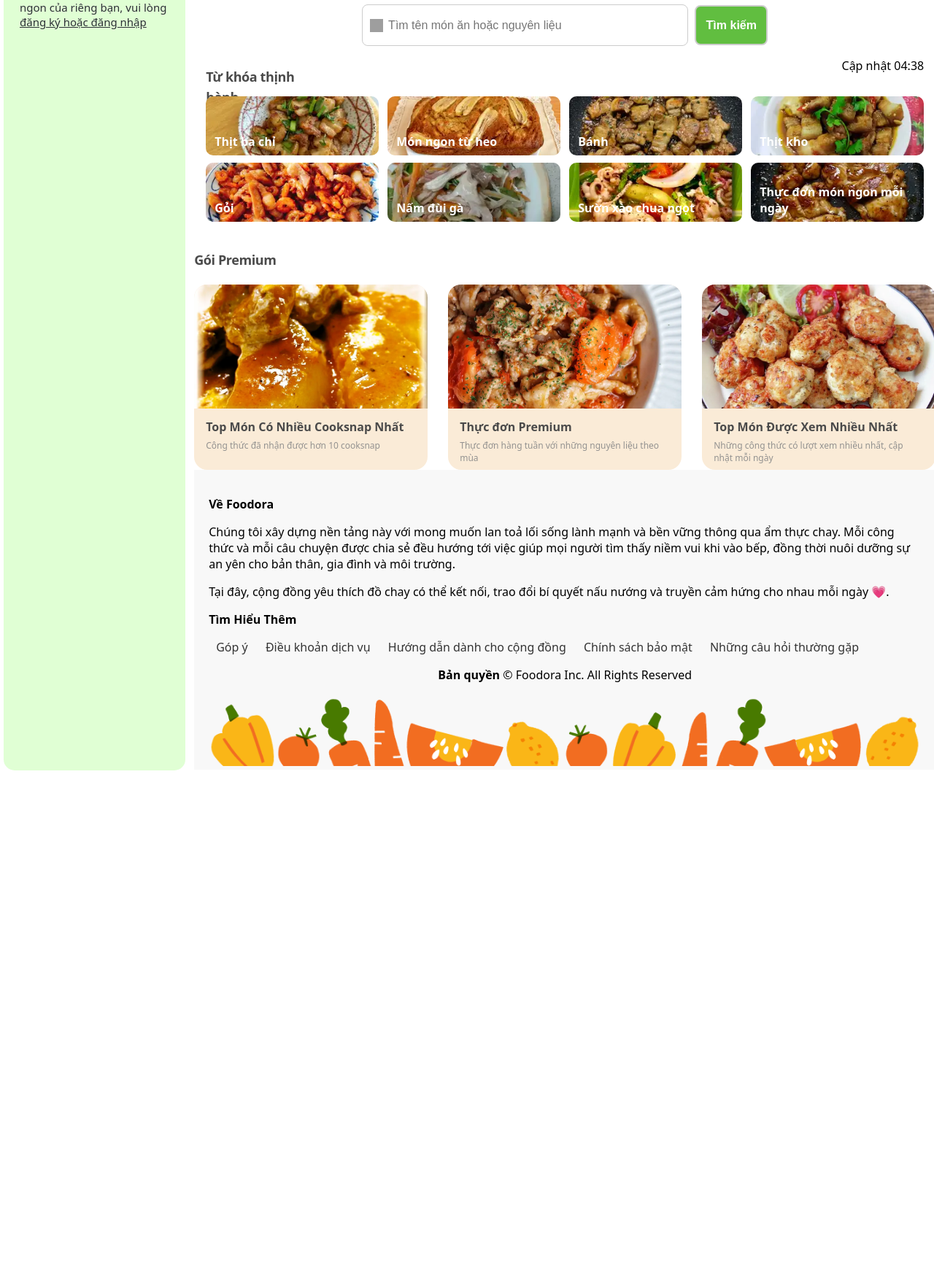
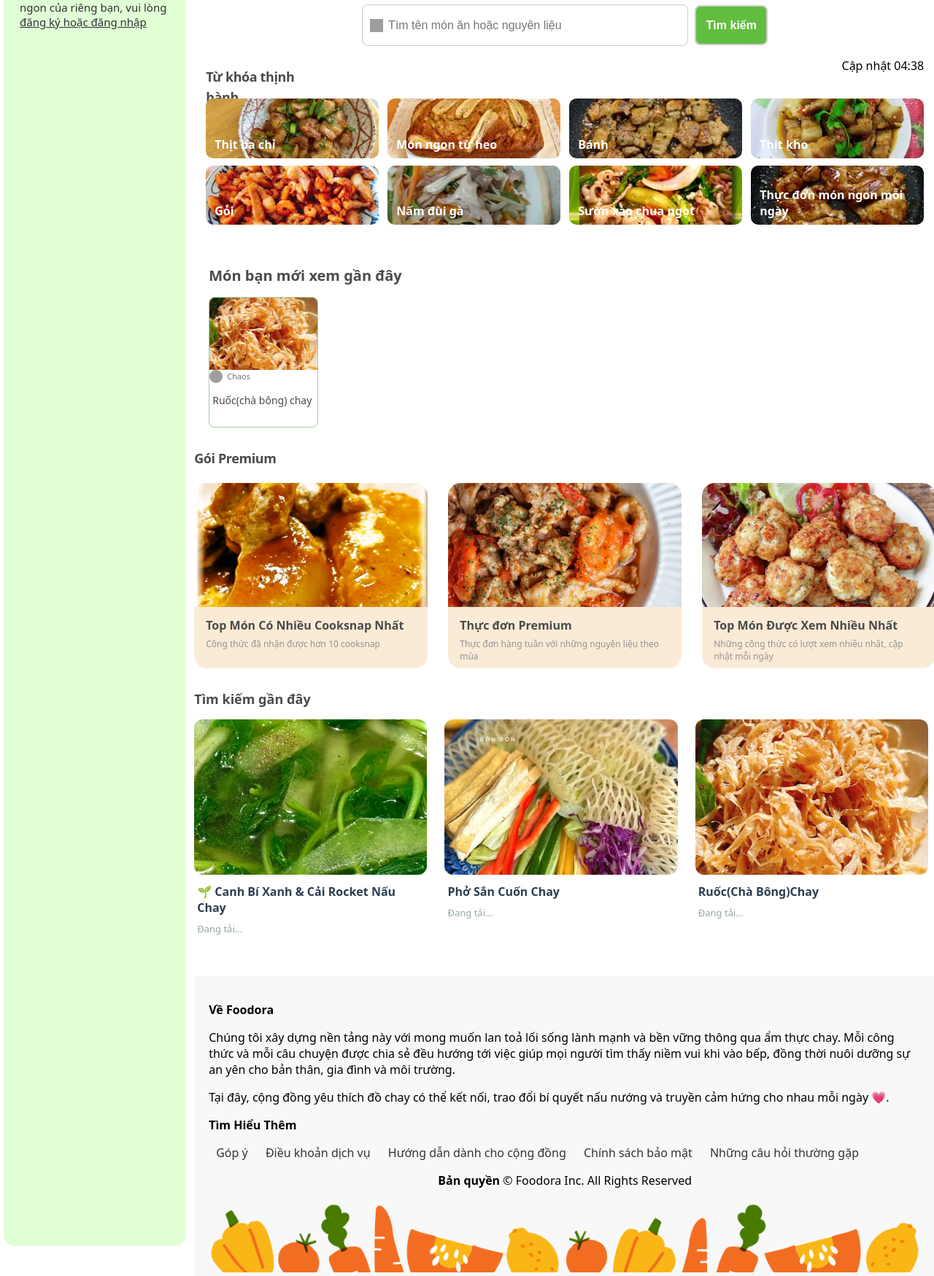
Before and after one commit to Jokohamaru/foodora_website, a PHP site: page /src/home.html in a window 1280 px wide. Shown: the part 334-2083 px from the top of the page at 73% size. Before the commit the page ends 1390 px from the top, so only its background shows below. Run offline with PHP 8.4, Linux system fonts and the light colour scheme; grey boxes are pictures that could not be loaded.

Commit message:
Món ăn tìm kiếm gần đây & Tìm kiếm gần đây

```diff
--- /dev/null
+++ b/public/css/home.css
@@ -0,0 +1,148 @@
+/*Món ăn xem gần gần đây*/
+.viewed-section {
+  margin: 30px 0;
+  padding: 0 20px;
+}
+
+.viewed-section-header {
+  margin-bottom: 16px;
+  display: flex;
+  justify-content: space-between;
+  align-items: center;
+}
+
+.viewed-section-header .key {
+  font-size: 20px;
+  font-weight: 700;
+  color: #4b4b4b;
+  margin: 0;
+}
+
+.viewed-section-list {
+  display: grid;
+  grid-template-columns: repeat(6, 1fr);
+  gap: 15px;
+  width: 100%;
+}
+
+.viewed-card {
+  display: flex;
+  flex-direction: column;
+  border: 1px solid #a4cea1;
+  border-radius: 8px;
+  overflow: hidden;
+  height: 100%;
+  cursor: pointer;
+}
+
+.viewed-card:empty {
+  border: none;
+  box-shadow: none;
+}
+
+.viewed-card-thumbnail {
+  width: 100%;
+  aspect-ratio: 3/2;
+  overflow: hidden;
+}
+
+.viewed-card-thumbnail img {
+  width: 100%;
+  height: 100%;
+  object-fit: cover;
+  transition: transform 0.3s ease;
+}
+
+.viewed-card:hover .viewed-card-thumbnail img {
+  transform: scale(1.05);
+}
+
+.viewed-card-author {
+  display: flex;
+  align-items: center;
+  gap: 6px;
+}
+
+.viewed-card-avatar {
+  width: 18px;
+  height: 18px;
+  border-radius: 50%;
+  object-fit: cover;
+}
+
+.viewed-card-author-name {
+  font-size: 11px;
+  color: #6b7280;
+  overflow: hidden;
+}
+
+.viewed-card-name {
+  font-size: 14px;
+  font-weight: 500;
+  color: #4a4a4a;
+  margin-left: 4px;
+  overflow: hidden;
+  min-height: 30px;
+}
+/* Tìm kiếm gần đây*/
+.foodora-recent-searches {
+  margin-top: 30px;
+  margin-bottom: 20px;
+  width: 99%;
+}
+
+.key {
+  font-size: 18px;
+  font-weight: 700;
+  color: #4a4a4a;
+  margin-bottom: 16px;
+}
+
+.recent-item {
+  width: 100%;
+
+}
+
+.recent-list {
+  display: grid;
+  grid-template-columns: repeat(3, 1fr);
+  width: 100%;
+  gap: 24px;
+}
+
+.recent-img-box {
+  width: 100%;
+  overflow: hidden;
+  border-radius: 12px;
+  margin-bottom: 12px;
+  aspect-ratio: 3/2;
+}
+
+.recent-img-box img {
+  width: 100%;
+  height: 100%;
+  object-fit: cover;
+  transition: transform 0.4s ease;
+}
+
+.recent-item:hover .recent-img-box img {
+  transform: scale(1.08);
+}
+
+.recent-info {
+  padding-left: 4px;
+}
+
+.recent-name {
+  font-size: 16px;
+  font-weight: 600;
+  margin: 0 0 6px 0;
+  color: #2c3e50;
+  text-transform: capitalize;
+}
+
+.recent-time {
+  font-size: 13px;
+  color: #95a5a6;
+  font-weight: 500;
+}
--- a/public/css/mainlayout.css
+++ b/public/css/mainlayout.css
@@ -59,12 +59,7 @@ body {
 
 .mainBody-content {
   width: 100%;
-  height: 87%;
-
-}
-
-.header{
-
+  height: 75%;
 }
 
 footer{
--- a/src/home.html
+++ b/src/home.html
@@ -1,25 +1,21 @@
 <!DOCTYPE html>
 <html lang="en">
+
 <head>
   <meta charset="UTF-8" />
   <meta name="viewport" content="width=device-width, initial-scale=1.0" />
   <link rel="stylesheet" href="../public/css/mainlayout.css" />
   <link rel="stylesheet" href="../public/css/footer.css">
   <link rel="stylesheet" href="../public/css/sidebar.css">
+  <link rel="stylesheet" href="../public/css/home.css">
   <title>Lưu, đăng và chia sẻ công thức món chay cùng cộng đồng bếp trên khắp thế giới - Foodora</title>
-    <link
-      rel="stylesheet"
-      href="../fontawesome-free-7.1.0-web/css/all.min.css"
-    />
-    <link
-      href="https://fonts.googleapis.com/css2?family=Material+Symbols+Rounded"
-      rel="stylesheet"
-    />
+  <link rel="stylesheet" href="../fontawesome-free-7.1.0-web/css/all.min.css" />
+  <link href="https://fonts.googleapis.com/css2?family=Material+Symbols+Rounded" rel="stylesheet" />
   <link rel="icon" type="image/x-icon" href="../public/images/logoNonText.png">
 </head>
 
 <body>
-    <!-- hanh bar bên trái  -->
+  <!-- Thanh bar bên trái  -->
   <div class="sidebar">
     <div class="sidebar-content">
       <header class="sidebar-header">
@@ -90,10 +86,7 @@
             <img class="logo" src="../public/images/fullogo.png" alt="" />
           </div>
           <div>
-              <input
-                type="text"
-                placeholder="Tìm tên món ăn hoặc nguyên liệu"
-              />
+            <input type="text" placeholder="Tìm tên món ăn hoặc nguyên liệu" />
             <button class="find">Tìm kiếm</button>
           </div>
         </div>
@@ -146,7 +139,32 @@
             </div>
           </div>
         </div>
+<!--Món ăn tìm kiếm gần đây-->
+        <section class="viewed-section">
+          <div class="viewed-section-header">
+            <h1 class="key">Món bạn mới xem gần đây</h1>
+          </div>
+          <div class="viewed-section-list">
+            <article class="viewed-card">
+              <div class="viewed-card-thumbnail">
+                <img src="../public/images/img/recentsearch(3).webp" alt="Ruốc chay">
+              </div>
+              <div class="viewed-card-body">
+                <div class="viewed-card-author">
+                  <img src="../public/images/avatar1.jpg" alt="" class="viewed-card-avatar">
+                  <span class="viewed-card-author-name">Chaos</span>
+                </div>
+                <p class="viewed-card-name">Ruốc(chà bông) chay</p>
+              </div>
+            </article>
 
+            <div class="viewed-card"></div>
+            <div class="viewed-card"></div>
+            <div class="viewed-card"></div>
+            <div class="viewed-card"></div>
+            <div class="viewed-card"></div>
+          </div>
+        </section>
 
         <div class="famous-keyword-premium">
           <div class="tukhoa">
@@ -181,6 +199,46 @@
                   Những công thức có lượt xem nhiều nhất, cập nhật mỗi ngày
                 </div>
               </div>
+            </div>
+          </div>
+        </div>
+          <!--Recent Searchs-->
+        <div class="foodora-recent-searches">
+          <div class="recent-header">
+            <p class="key">Tìm kiếm gần đây</p>
+          </div>
+          <div class="recent-list">
+            <div class="recent-item">
+              <div class="recent-img-box">
+                <img src="../public/images/img/recentsearch(1).webp" alt="Món chay" />
+              </div>
+              <div class="recent-info">
+                <h3 class="recent-name">🌱 Canh Bí Xanh & Cải Rocket Nấu Chay
+                </h3>
+                <span class="recent-time" data-time="2025-12-01T22:15:00">Đang tải...</span>
+              </div>
+            </div>
+
+            <div class="recent-item">
+              <div class="recent-img-box">
+                <img src="../public/images/img/recentsearch(2).webp" alt="Cánh gà" />
+              </div>
+              <div class="recent-info">
+                <h3 class="recent-name">Phở sắn cuốn chay</h3>
+                <span class="recent-time" data-time="2025-11-23T14:30:00">Đang tải...</span>
+              </div>
+            </div>
+
+            <div class="recent-item">
+              <div class="recent-img-box">
+                <img src="../public/images/img/recentsearch(3).webp" alt="Thịt ba chỉ" />
+              </div>
+              <div class="recent-info">
+                <h3 class="recent-name">Ruốc(chà bông)chay</h3>
+                <span class="recent-time" data-time="2025-11-23T14:30:00">Đang tải...</span>
+              </div>
+            </div>
+
           </div>
         </div>
     </div>
@@ -230,4 +288,5 @@
   <script src="../public/js/script.js"></script>
 
 </body>
+
 </html>
--- a/src/index.html
+++ b/src/index.html
@@ -184,6 +184,7 @@
               </div>
             </div>
           </div>
+
         </main>
 
         <!-- Footer -->
```
Also changed, not shown: public/images/img/recentsearch(1).webp (added), public/images/img/recentsearch(2).webp (added), public/images/img/recentsearch(3).webp (added). Lines whose indentation alone changed are shown as unchanged.
